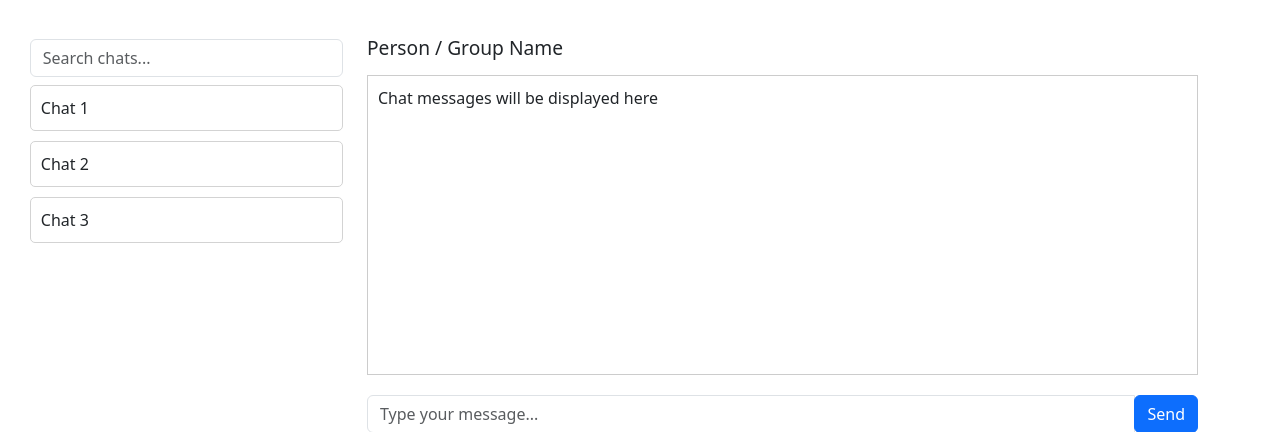
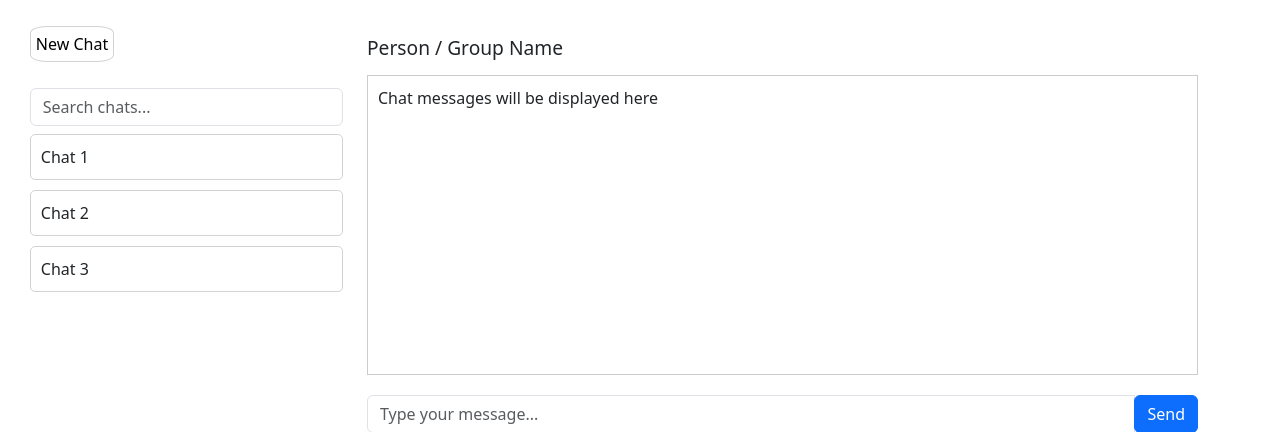
Before and after one commit to CelynChew/CITS3403, a Flask app: page /chatroom in a window 1280 px wide. Shown: the top 432 px of the page. Run offline with Flask 3, Linux system fonts and the light colour scheme.

Commit message:
created new chat modal

```diff
--- a/static/css/chatroom.css
+++ b/static/css/chatroom.css
@@ -35,7 +35,20 @@ ul {
 }
 
 #search-chat {
-    margin-top: 15%;
+    margin-top: 10%;
     margin-left: -20%;
     width: 120%;
 }
+
+#new-chat-btn {
+    margin-top: 10%;
+    margin-left: -20%;
+    padding: 5px;
+    border: 1px solid lightgray;
+    background-color:white;
+    border-radius: 20%;
+}
+
+#new-chat-btn:hover {
+    background-color: whitesmoke;
+}
--- a/templates/chatroom.html
+++ b/templates/chatroom.html
@@ -11,6 +11,10 @@
     <div class="container">
         <div class="row">
             <div class="col-md-3">
+                <div class="new-chat">
+                    <!-- Button to open modal -->
+                    <button id="new-chat-btn" data-bs-toggle="modal" data-bs-target="#new-chat-form">New Chat</button>
+                </div>
                 <div class="chat-list">
                     <!-- Chat list display area -->
                     <input type="text" class="form-control mb-2" id="search-chat" placeholder="Search chats...">
@@ -38,6 +42,32 @@
         </div>
     </div>
 
+    <!-- New Chat modal -->
+    <div class="modal fade" id="new-chat-form">
+        <div class="modal-dialog">
+            <div class="modal-content">
+                <div class="modal-header">
+                    <h5 class="modal-title">New Chat</h5>
+                    <button type="button" class="btn-close" data-bs-dismiss="modal"></button>
+                </div>
+                <div class="modal-body">
+                    <form id="create-chat-form">
+                        <!-- input for members -->
+                        <div class="mb-3">
+                            <label for="members-input">Member(s)</label>
+                            <input type="text" class="form-control" id="members-input" name="members" placeholder="Enter members(s)">
+                        </div>
+                        <!-- input for group name -->
+                        <div class="mb-3">
+                            <label for="group-name-input">Group Name (optional)</label>
+                            <input type="text" class="form-control" id="group-name-input" name="group-name" placeholder="Enter group name">
+                        </div>
+                        <button type="submit" class="btn btn-primary">Create Chat</button>
+                    </form>
+                </div>
+            </div>
+        </div>
+
     <script src="../static/js/chatroom.js"></script>
 </body>
 </html>
```
